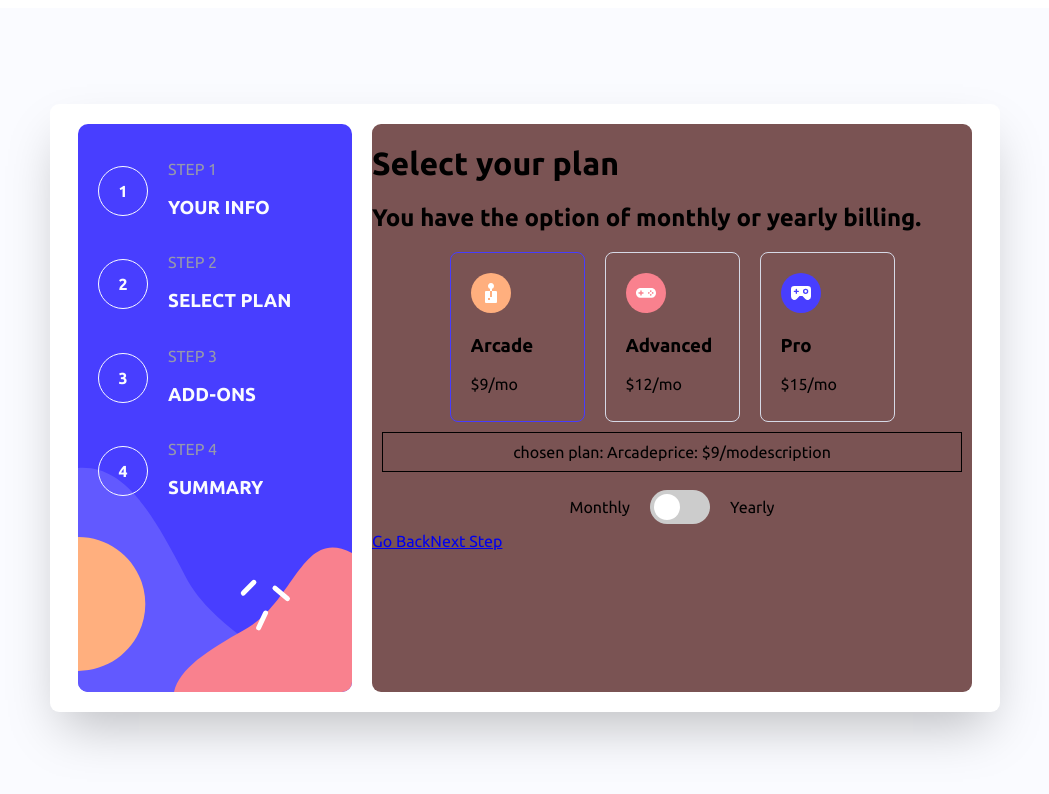
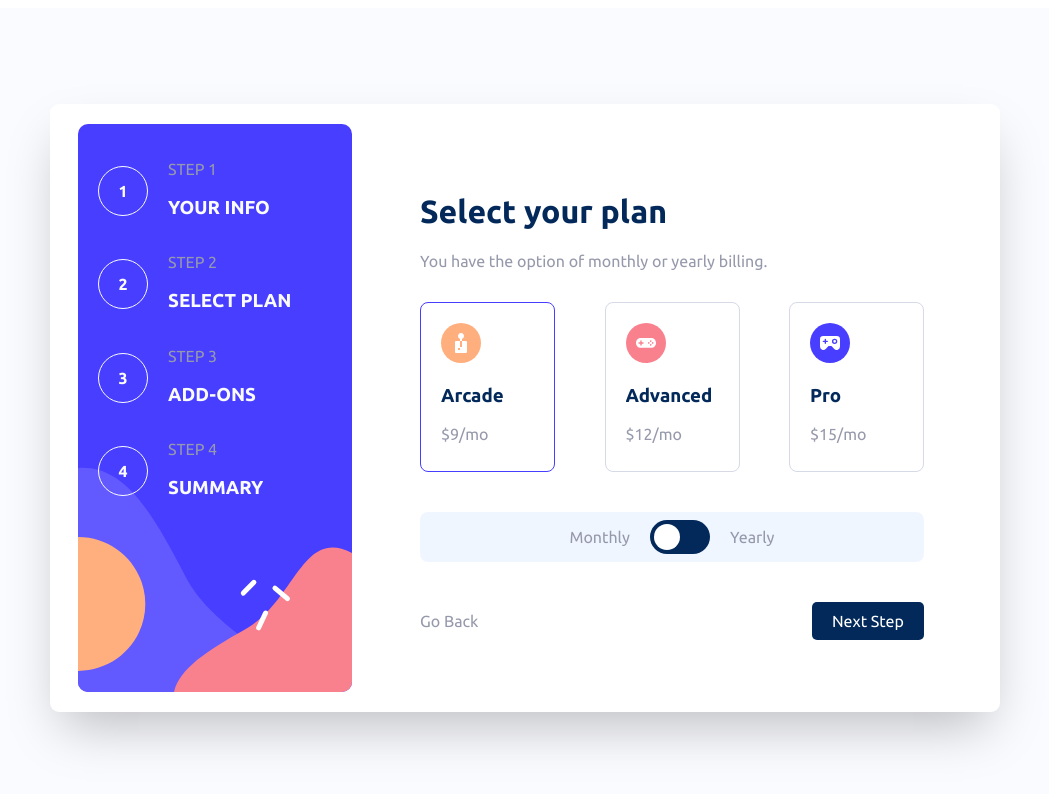
Before and after one commit to CipiVlad/multi_step_form, a React (Vite) app: page /select-plan in a window 1280 px wide. Shown: the top 794 px of the page, without its empty margins (115-1164 px from the left). Built offline with nearby package versions, Linux system fonts and the light colour scheme.

Commit message:
select plan styles almost done

```diff
--- a/src/components/SideBar.scss
+++ b/src/components/SideBar.scss
@@ -61,7 +61,50 @@
     .stepcard_container {
         width: 600px;
         height: 568px;
-        background-color: rgb(122, 83, 83);
+        // background-color: rgb(122, 83, 83);
         border-radius: 9px;
+        padding: 3em;
+
+        h1 {
+            color: $primaryMarineBlue;
+            font-weight: 700;
+        }
+
+        p {
+            color: $neutralCoolGray;
+            font-weight: 400;
+        }
+
+        nav {
+            display: flex;
+            justify-content: space-between;
+            align-items: baseline;
+
+            //first anchor tag
+            a:nth-child(1) {
+                text-decoration: none;
+                color: $neutralCoolGray;
+                font-weight: 400;
+
+                &:hover {
+                    color: $primaryMarineBlue;
+                    //smooth transition
+                    transition: 0.5s;
+                }
+            }
+
+            a:nth-child(2) {
+                text-decoration: none;
+                color: $neutralCoolGray;
+                font-weight: 400;
+                //smooth transition
+                transition: 0.5s;
+                background-color: $primaryMarineBlue;
+                color: $neutralWhite;
+                padding: 10px 20px;
+                border-radius: 5px;
+            }
+
+        }
     }
 }
--- a/src/components/page_cards/SelectPlanCard.scss
+++ b/src/components/page_cards/SelectPlanCard.scss
@@ -3,13 +3,12 @@
 .plan_container {
 
     display: flex;
-    justify-content: center;
+    justify-content: space-between;
     align-items: center;
     gap: 20px;
-
+    margin: 2em 0;
 
     .plan_card {
-
         border: 1px solid $neutralLightGray;
         border-radius: 8px;
         padding: 20px;
@@ -20,6 +19,10 @@
         //remove scrollbar
         overflow: hidden;
 
+        .plan_description h3 {
+            color: $primaryMarineBlue;
+            font-weight: 700;
+        }
     }
 
     .active {
@@ -32,6 +35,9 @@
     justify-content: center;
     align-items: center;
     gap: 20px;
+    background-color: $neutralMagnolia;
+    border-radius: 8px;
+    margin: 2.5em 0;
 
     .switch {
         position: relative;
@@ -53,7 +59,7 @@
         left: 0;
         right: 0;
         bottom: 0;
-        background-color: #ccc;
+        background-color: $primaryMarineBlue;
         -webkit-transition: .4s;
         transition: .4s;
     }
@@ -71,7 +77,7 @@
     }
 
     input:checked+.slider {
-        background-color: $primaryMarineBlue;
+        background-color: $neutralLightGray;
     }
 
     input:focus+.slider {
--- a/src/components/page_cards/SelectPlanCard.tsx
+++ b/src/components/page_cards/SelectPlanCard.tsx
@@ -45,7 +45,7 @@ const SelectPlanCard = ({ title, subtitle, planMonthly, planYearly, monthly, yea
     return (
         <div className="stepcard_container">
             <h1>{title}</h1>
-            <h2>{subtitle}</h2>
+            <p>{subtitle}</p>
 
             <div className='plan_container'>
 
@@ -92,16 +92,15 @@ const SelectPlanCard = ({ title, subtitle, planMonthly, planYearly, monthly, yea
             </div>
 
             {/* test the chosen plan */}
-            <div style={{ textAlign: 'center', fontSize: "16px", border: "1px solid black", padding: "10px", margin: "10px" }} >
+            {/* <div style={{ textAlign: 'center', fontSize: "16px", border: "1px solid black", padding: "10px", margin: "10px" }} >
                 <span>chosen plan: {chosenPlan.title}</span>
                 <span>price:  {chosenPlan.price}</span>
                 <span>description {chosenPlan.description}</span>
-            </div>
+            </div> */}
 
 
             <div className="plan_toggle">
                 <p>{monthly}</p>
-
                 <label className="switch">
                     <input type="checkbox" onClick={handleTogglePlan} />
                     <span className="slider round"></span>
```
